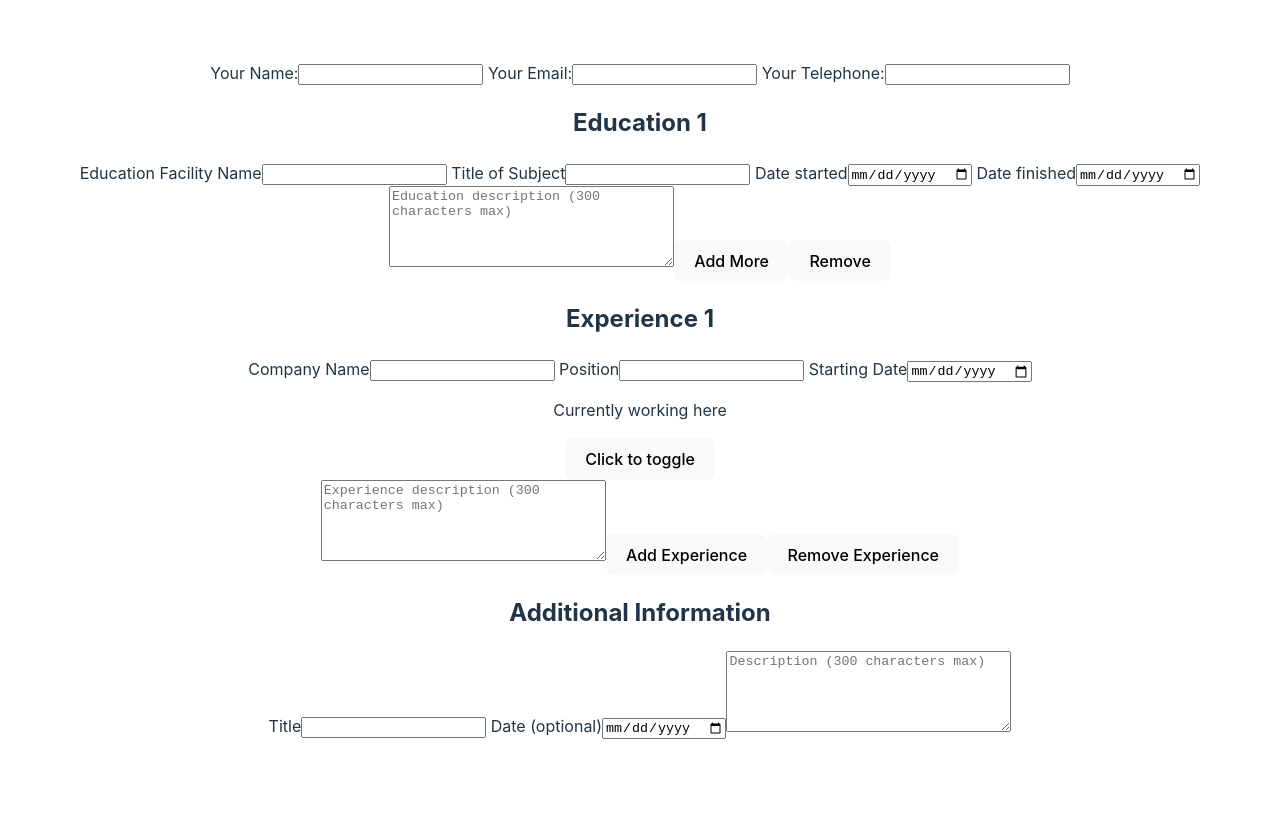
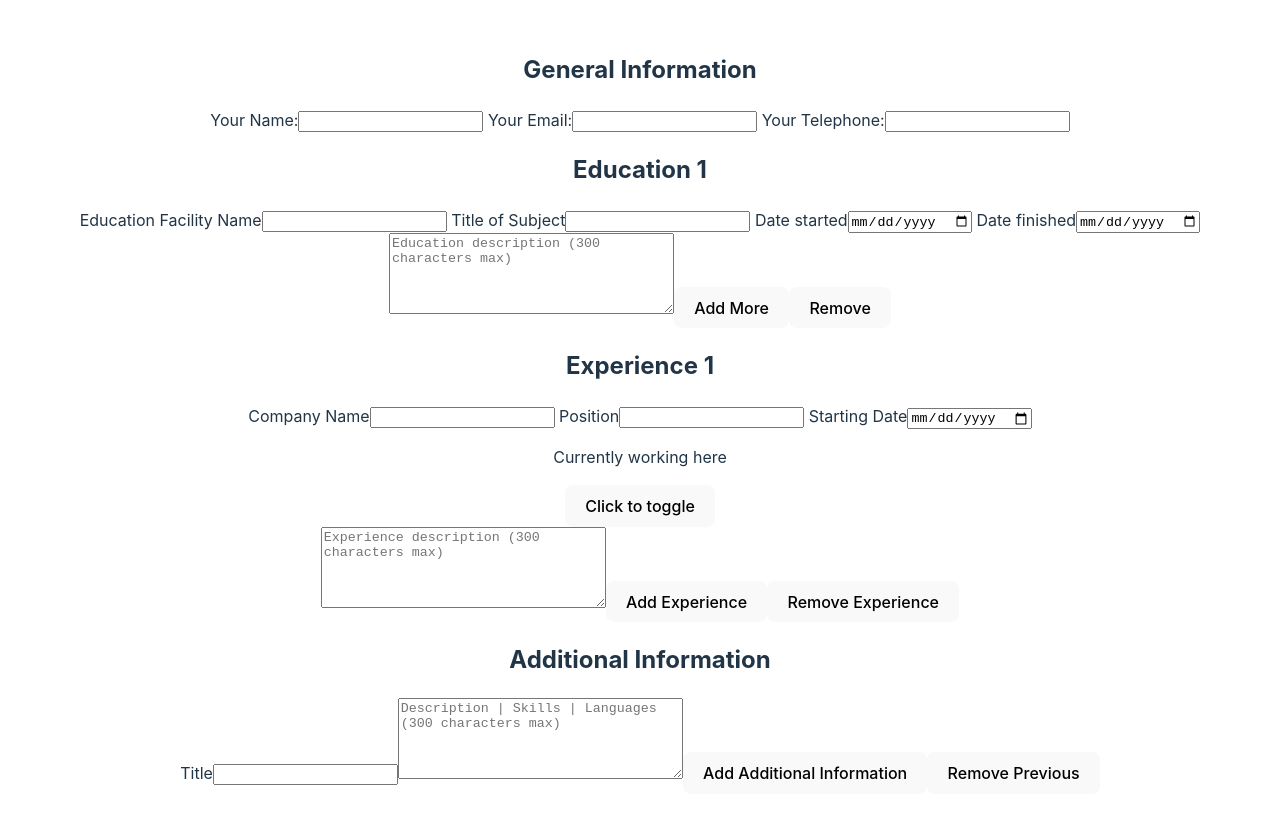
Before and after one commit to Viktotovich/React-CV-Maker, a React (Vite) app: page / in a window 1280 px wide. Before the commit the page ends 800 px from the top, so only its background shows below. Built offline with nearby package versions, Linux system fonts and the light colour scheme.

Commit message:
Edit bar complete

```diff
--- a/src/components/edit-bar.jsx
+++ b/src/components/edit-bar.jsx
@@ -6,6 +6,23 @@ import warningMessages from "./warning-messages";
 export default function EditBar() {
   const [eduParts, setEduParts] = useState([1]);
   const [expParts, setExpParts] = useState([1]);
+  const [infoParts, setInfoParts] = useState([1]);
+
+  function handleAddInfoParts() {
+    if (infoParts.length < 3) {
+      setInfoParts((prev) => [...prev, prev.length + 1]);
+    } else {
+      alert(warningMessages.tooManyInfo);
+    }
+  }
+
+  function handleRemoveInfoParts() {
+    if (infoParts.length > 1) {
+      setInfoParts((prev) => prev.slice(0, -1));
+    } else {
+      alert(warningMessages.tooFewInfo);
+    }
+  }
 
   function handleAddEduParts() {
     if (eduParts.length < 4) {
@@ -56,7 +73,13 @@ export default function EditBar() {
         <button onClick={handleAddExpParts}>Add Experience</button>
         <button onClick={handleRemoveExpParts}>Remove Experience</button>
       </div>
-      <MoreInformation />
+      <div id="more-info-container">
+        {infoParts.map((infoPart) => (
+          <MoreInformation index={infoPart} />
+        ))}
+        <button onClick={handleAddInfoParts}>Add Additional Information</button>
+        <button onClick={handleRemoveInfoParts}>Remove Previous</button>
+      </div>
     </>
   );
 }
@@ -64,6 +87,7 @@ export default function EditBar() {
 function GeneralInformation() {
   return (
     <>
+      <h2>General Information</h2>
       <InputField type={"text"} userGuidance={"Your Name:"}></InputField>
       <InputField type={"email"} userGuidance={"Your Email:"}></InputField>
       <InputField type={"tel"} userGuidance={"Your Telephone:"}></InputField>
@@ -138,10 +162,9 @@ function MoreInformation() {
     <>
       <h2>Additional Information</h2>
       <InputField type="text" userGuidance={"Title"} />
-      <InputField type="date" userGuidance={"Date (optional)"} />
       <FreeTypingArea
         type="text"
-        userGuidance={"Description"}
+        userGuidance={"Description | Skills | Languages"}
         rows={5}
         cols={33}
       />
--- a/src/components/warning-messages.js
+++ b/src/components/warning-messages.js
@@ -6,6 +6,9 @@ const warningMessages = {
   tooFewEdu: "Having atleast one educational field is mandatory",
   tooManyEdu:
     "Too many fields for education, consider keeping the most relevant ones. If you just wanted to include all the certifications, I would reccomend a cover page dedicated to that",
+  tooManyInfo:
+    "Consider reducing the amount of additional information, if you feel like it is very crucial - use a cover page.",
+  tooFewInfo: "Consider adding you skills in this section",
 };
 
 export default warningMessages;
```
